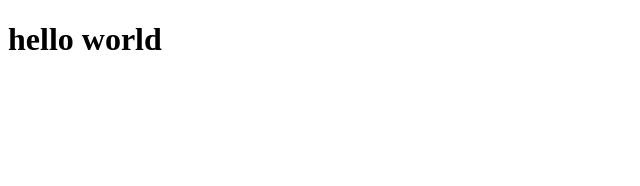
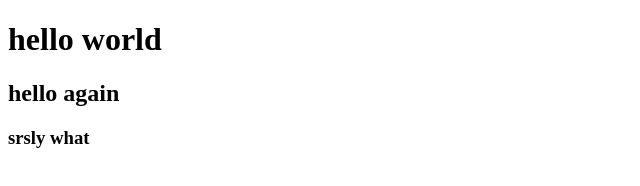
Before and after one commit to slhodges/Day-9, a plain HTML site: page index.html in a window 1280 px wide. Shown: the whole page, without its empty margins (0-640 px from the left). Drawn offline with Linux system fonts and the light colour scheme.

Commit message:
add two new lines

```diff
--- a/index.html
+++ b/index.html
@@ -8,6 +8,8 @@
 <body>
 
     <h1>hello world</h1>
+    <h2>hello again</h2>
+    <h3>srsly what</h3>
 
 </body>
 </html>
```
